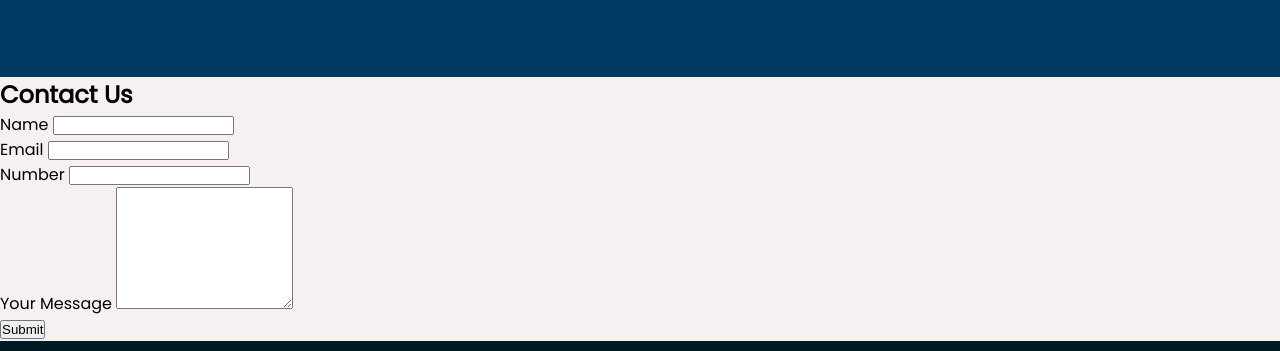
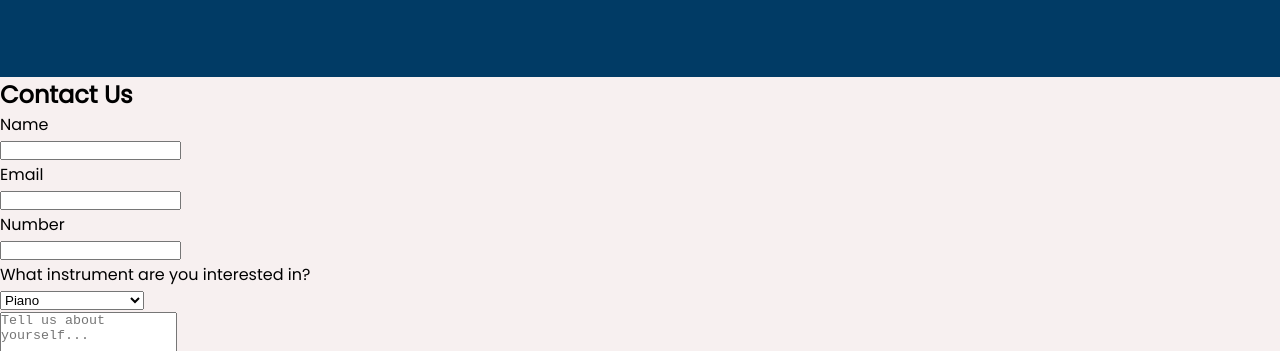
Before and after one commit to lola-idowu/Musicity, a plain HTML site: page index.html in a window 1280 px wide. Shown: the part 2431-2782 px from the top of the page. Drawn offline with Linux system fonts and the light colour scheme; a web font is replaced by a local one.

Commit message:
Add dropdown menu to the contact form using select element

```diff
--- a/assets/css/style.css
+++ b/assets/css/style.css
@@ -226,6 +226,16 @@ main {
     padding: 0 50px 50px 50px;
 }
 
+/* Contact Form */
+
+#form {
+    margin: auto;
+}
+
+label {
+    display: block;
+}
+
 
 /* Footer */
 footer {
--- a/index.html
+++ b/index.html
@@ -146,7 +146,9 @@
         <!-- Contact Form -->
 
         <section id="signup">
-            <form id="signup-form" method="post" action="https://formdump.codeinstitute.net">
+            <div id="form">
+
+            <form id="contact-form" method="post" action="">
                 <h2>Contact Us</h2>
 
                     <label for="name">Name</label>
@@ -158,14 +160,27 @@
                     <label for="number">Number</label>
                     <input type="tel" name="number" id="last_name" class="text-input" required>
                     <br>
-                <label for="message">Your Message</label>
-                <textarea id="mesasage" rows="8" required></textarea>
+                    <label for="instrument">What instrument are you interested in?</label>
+                    <select name="instrument" id="instrument" required >
+                        <option value="select" disabled>Select an instrument</option>
+                        <option value="piano">Piano</option>
+                        <option value="guitar">Guitar</option>
+                        <option value="violin">Violin</option>
+                        <option value="saxophone">Saxophone</option>
+                    </select>
                     <br>
-                <button type="submit" class="join-button">Submit</button>
+                    <label for="message"></label>
+                    <textarea id="mesasage" rows="8" required placeholder="Tell us about yourself..."></textarea>
+                    <br>
 
-
+                    <button type="submit" class="contact-button">Submit</button>
 
             </form>
+            </div>
+            <div id="socials">
+
+            </div>
+
         </section>
 
     </main>
```
Lines whose indentation alone changed are shown as unchanged.
